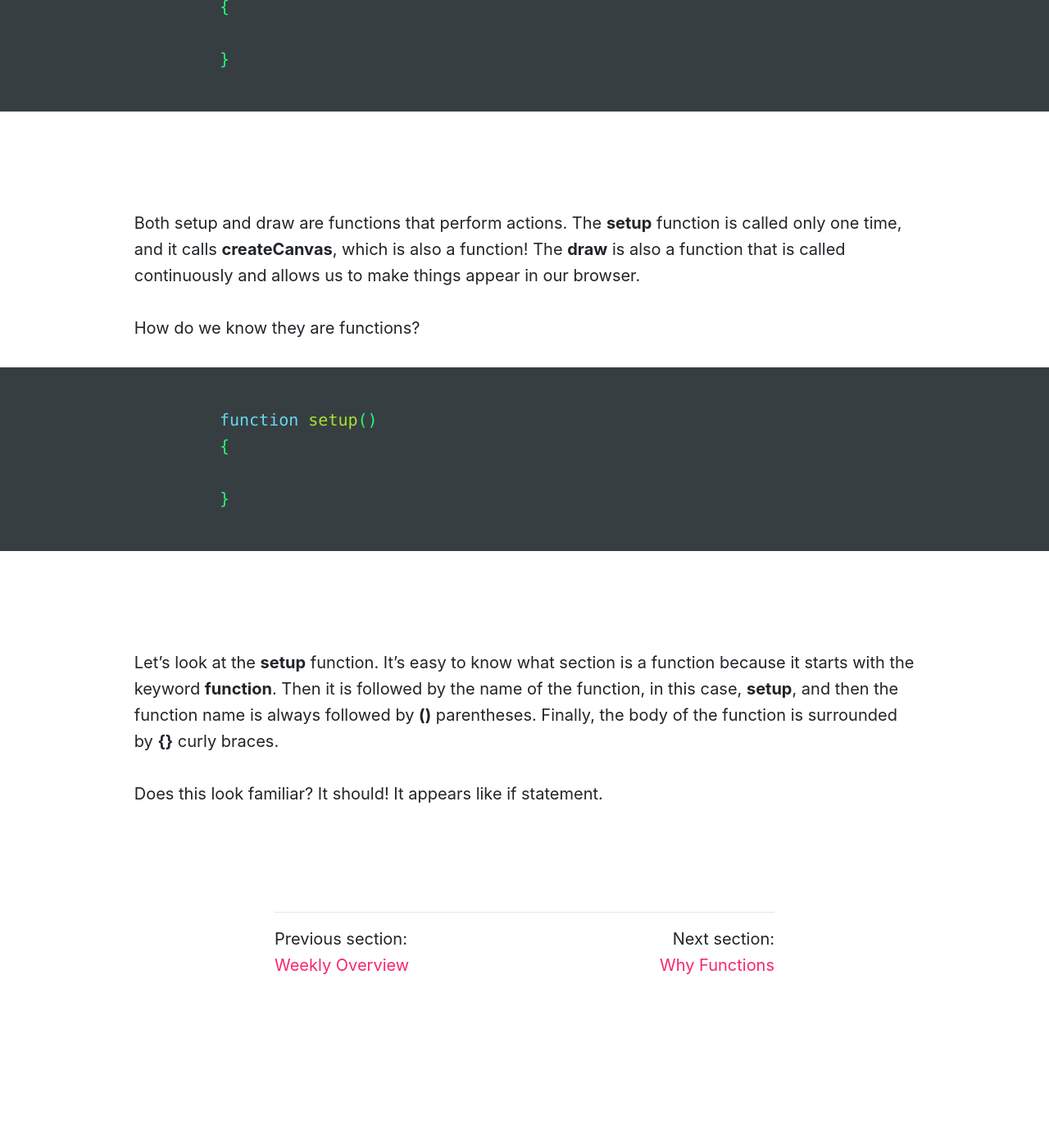
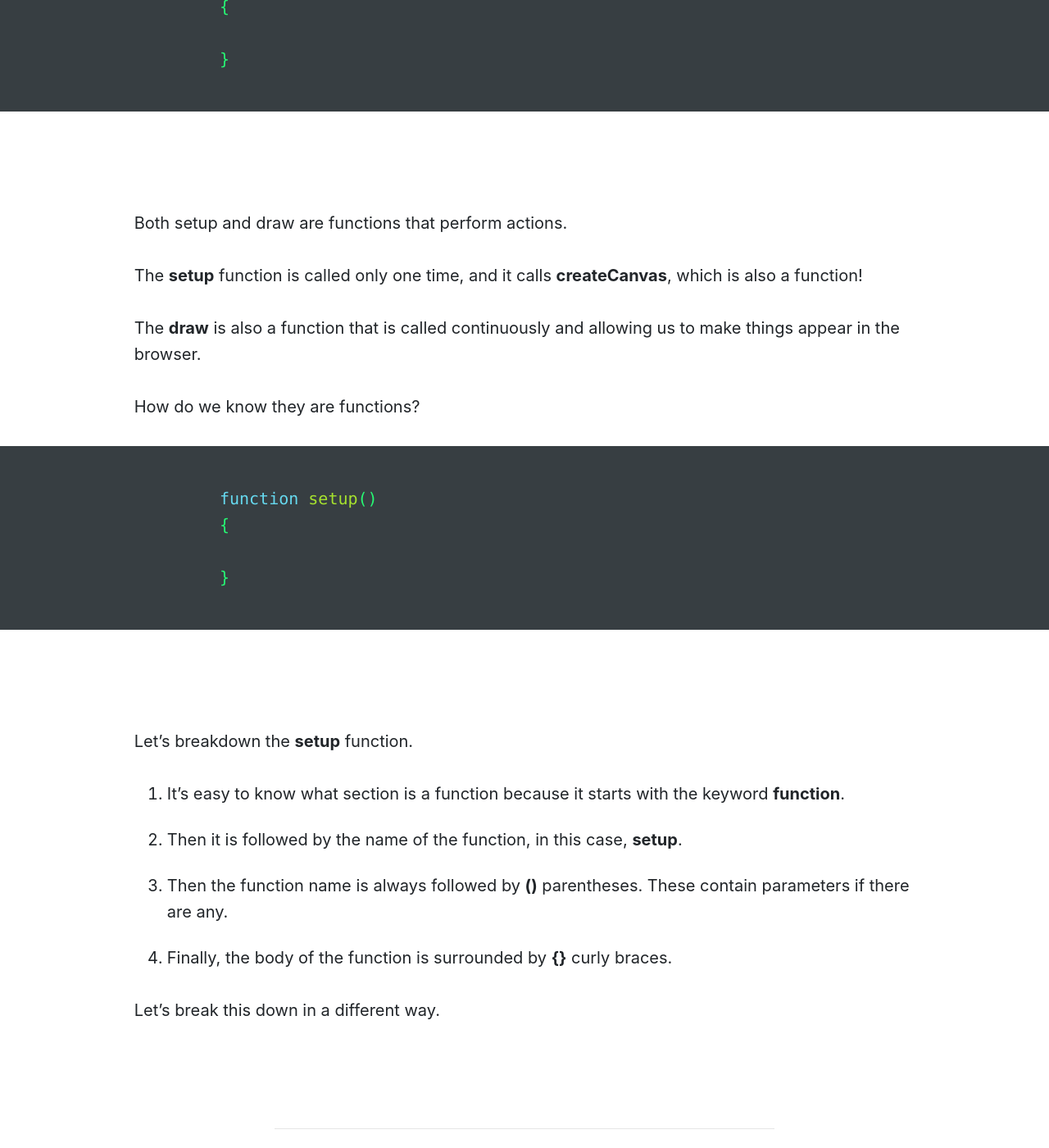
Before and after one commit to Montana-Media-Arts/120_CreativeCoding1-Fall2020, a Jekyll site: the page built from modules/week-12/_posts/2017-01-05-what-are-functions.md, in a window 1280 px wide and 1400 px high, scrolled down 925 px. Shown: the whole window at 82% size. Built offline with Jekyll 4.4.1, drawn with Linux system fonts in a browser that asks for light colours; nearby versions of some CDN libraries; before the commit the page ends 2134 px from its top, so only the background shows below that; some of the changed text lies outside the part shown.

Commit message:
updated function text

````diff
--- a/modules/week-12/_posts/2017-01-05-what-are-functions.md
+++ b/modules/week-12/_posts/2017-01-05-what-are-functions.md
@@ -1,5 +1,5 @@
 ---
-title: Functions
+title: What are Functions
 module: 12
 jotted: false
 ---
@@ -19,7 +19,11 @@ Functions are pieces of code that perform actions.  What does that mean?  Well,
 
     }
 ```
-Both setup and draw are functions that perform actions.  The **setup** function is called only one time, and it calls  **createCanvas**, which is also a function!  The **draw** is also a function that is called continuously and allows us to make things appear in our browser.
+Both setup and draw are functions that perform actions.
+
+The **setup** function is called only one time, and it calls  **createCanvas**, which is also a function!
+
+The **draw** is also a function that is called continuously and allowing us to make things appear in the browser.
 
 How do we know they are functions?
 
@@ -30,6 +34,11 @@ How do we know they are functions?
     }
 ```
 
-Let's look at the **setup** function.  It's easy to know what section is a function because it starts with the keyword **function**.  Then it is followed by the name of the function, in this case, **setup**, and then the function name is always followed by **()** parentheses.  Finally, the body of the function is surrounded by **{}** curly braces.
+Let's breakdown the **setup** function.
 
-Does this look familiar?  It should!  It appears like if statement.
+1. It's easy to know what section is a function because it starts with the keyword **function**.
+2. Then it is followed by the name of the function, in this case, **setup**.
+3. Then the function name is always followed by **()** parentheses.  These contain parameters if there are any.
+4. Finally, the body of the function is surrounded by **{}** curly braces.
+
+Let's break this down in a different way.
````
Also changed, not shown: modules/week-12/_posts/2017-01-06-function-parameters.md (added, +25 -0 lines), modules/week-12/_posts/2017-01-07-why-functions.md (renamed from modules/week-12/_posts/2017-01-06-why-functions.md).
